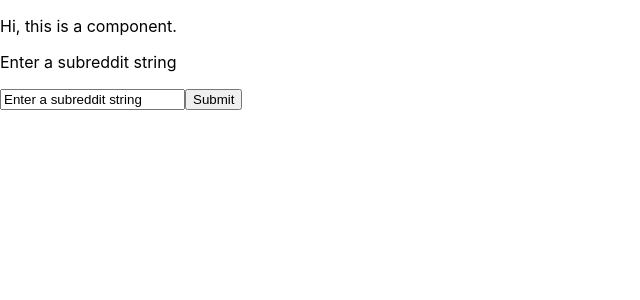
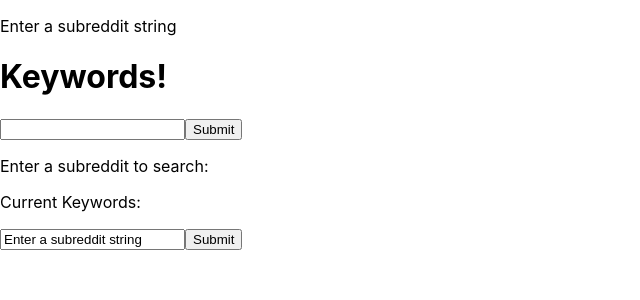
Before and after one commit to seriouschess/Seeker, a React (Create React App) app in the folder app/clientapp/: page / in a window 1280 px wide. Shown: the top 300 px of the page, without its empty margins (0-640 px from the left). Built offline with nearby package versions, Linux system fonts and the light colour scheme.

Commit message:
added input based keyword search

```diff
--- a/app/clientapp/src/components/input-subreddit.js
+++ b/app/clientapp/src/components/input-subreddit.js
@@ -1,12 +1,14 @@
 import React, { Component } from 'react';
 import { PresentString } from './present-string.js';
+import { KeywordListComponent } from './keyword-list.js';
 
 export class InputSubredditComponent extends React.Component{
     constructor(props){
         super(props);
         this.state = {
             value: 'Enter a subreddit string',
-            entered_string:""
+            entered_string:"",
+            keyword_list:[]
         };
 
         this.handleChange = this.handleChange.bind(this);
@@ -19,27 +21,36 @@ export class InputSubredditComponent extends React.Component{
 
     handleChange(event){
         this.state.entered_string = "";
-        this.setState ({value: event.target.value});
+        this.setState({value: event.target.value});
     }
 
     handleSubmit(event){
         event.preventDefault();
         this.state.entered_string = this.state.value;
-        console.log('Your subreddit string is: ' + this.state.value);
         this.forceUpdate();
     }
 
-    render() {
+    getKeywordList(keyword_list_param, me){
+        me.setState({keyword_list:keyword_list_param});
+    }
+
+    render(){
         let presentation;
+        let keyword_entry_form;
+
         if(this.state.entered_string != ""){
-            presentation = <PresentString input_subreddit={this.state.entered_string}/>;
+            presentation = <PresentString keywordList={this.state.keyword_list} input_subreddit={ this.state.entered_string }/>;
+            keyword_entry_form = <></>;
         }else{
             presentation = <></>;
+            keyword_entry_form = <KeywordListComponent myParent={this} onKeywordListUpdate={this.getKeywordList}></KeywordListComponent>;
         }
         return(
             <div>
-                <p>Hi, this is a component.</p>
                 <p>{this.state.value}</p>
+                {keyword_entry_form}
+                <p>Enter a subreddit to search:</p>
+                <p>Current Keywords: { this.state.keyword_list }</p>
                 <form>
 
                 <input value={this.state.value} onChange={this.handleChange} type="text" />
--- /dev/null
+++ b/app/clientapp/src/components/keyword-list.js
@@ -0,0 +1,75 @@
+import React from 'react';
+export class KeywordListComponent extends React.Component{
+    constructor(props){
+        super(props);
+        this.state = {
+            keyword_list:[],
+            keywordCallback: props.keywordCallback,
+            add_keyword_enabled: false,
+            entered_keyword: ""
+        };
+
+        this.pushKeywordToList = this.pushKeywordToList.bind(this);
+        this.updateKeywordList = this.updateKeywordList.bind(this);
+        this.updateEnteredKeyword = this.updateEnteredKeyword.bind(this);
+    }
+
+    componentDidMount(){}
+
+    updateKeywordList(event){
+        this.setState({ keyword_list: event.target.keyword_list });
+    }
+
+    updateEnteredKeyword(event){
+        this.setState({entered_keyword: event.target.value});
+    }
+
+    pushKeywordToList(event){
+        event.preventDefault();
+        let local_keyword_list =  this.state.keyword_list;
+        local_keyword_list.push( this.state.entered_keyword );
+        this.state.keyword_list = local_keyword_list;
+        console.log("For Child: "+this.state.keyword_list);
+        this.props.onKeywordListUpdate(this.state.keyword_list, this.props.myParent);
+        this.forceUpdate();
+    }
+
+    toggleKeywordAdditionForm(){
+        this.setState({ add_keyword_enabled: !this.state.add_keyword_enabled });
+    }
+
+    resetKeywordList(){
+        let new_value = [];
+        this.setState({ keyword_list: new_value });
+        this.props.onKeywordListUpdate({ keyword_list: new_value });
+    }
+
+    render(){
+        let submission_button = <></>;
+        let keyword_reset_option = <></>;
+
+        if( this.state.add_word_enabled == true ){
+            submission_button = <></>;//<p>Add a keyword: <button onClick={ this.toggleKeywordAdditionForm }>ADD</button></p>;
+
+        }else{
+            submission_button =
+            <form>
+                <input type="text" value={ this.state.entered_keyword } onChange={ this.updateEnteredKeyword } />
+                <input type="submit" value="Submit" onClick={ this.pushKeywordToList } />
+            </form>;
+        }
+
+        if( this.state.keyword_list.Length > 0 ){
+            keyword_reset_option = <p> Reset all keywords: <button onClick={ this.resetKeywordList }>HERE</button> </p>;
+        }
+
+        return (
+            <div>
+                <h1> Keywords! </h1>
+                <p onChange={ this.updateKeywordList }> { this.state.keyword_list } </p>
+                { submission_button }
+                { keyword_reset_option }
+            </div>
+        );
+    }
+}
--- a/app/clientapp/src/components/present-string.js
+++ b/app/clientapp/src/components/present-string.js
@@ -48,9 +48,8 @@ export class PresentString extends Component {
   async scanSubreddit(){
     const data = await this._client.scanSubreddit(
       this.state.input_subreddit,
-      ["stalker", "zealot", "David Kim", "colossus", "influx"]
+      this.props.keywordList
     );
     this.setState({scan_percentage: data});
-    //this.forceUpdate();
   }
 }
--- a/app/clientapp/src/services/api-client.js
+++ b/app/clientapp/src/services/api-client.js
@@ -12,19 +12,14 @@ export class ApiClient {
     }
 
     async scanSubreddit(subreddit_param, keywords_param) {
-        console.log(subreddit_param);
-        console.log(keywords_param);
         const data = await axios.post('api/redditseeker/scan',{
             keywords: keywords_param,
             subreddit_name: subreddit_param
         })
             .then(function (res) {
-                console.log(res.data);
                 return res.data;
             })
             .catch(function (error) {
-                console.log(error);
-                console.log(error.response);
                 return error
             });
         return data;
```
Also changed, not shown: 1 other file (tests, documents, lock files or other folders).
